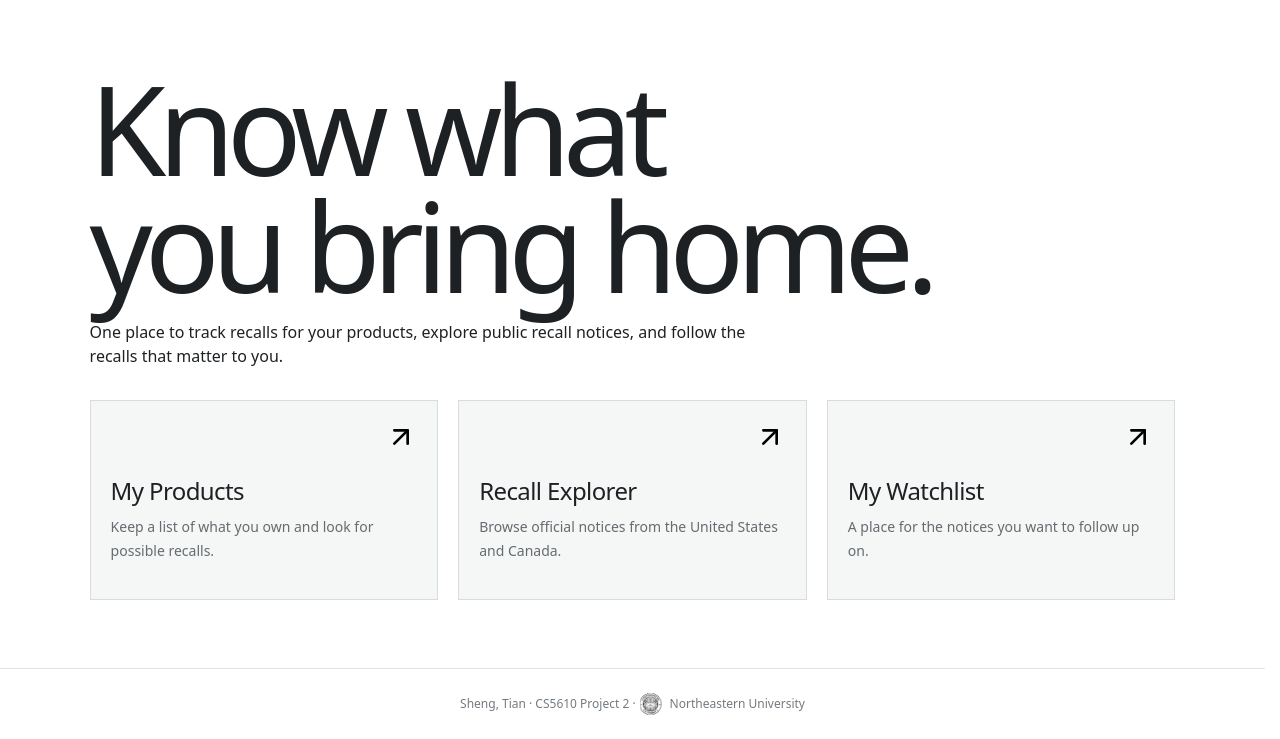
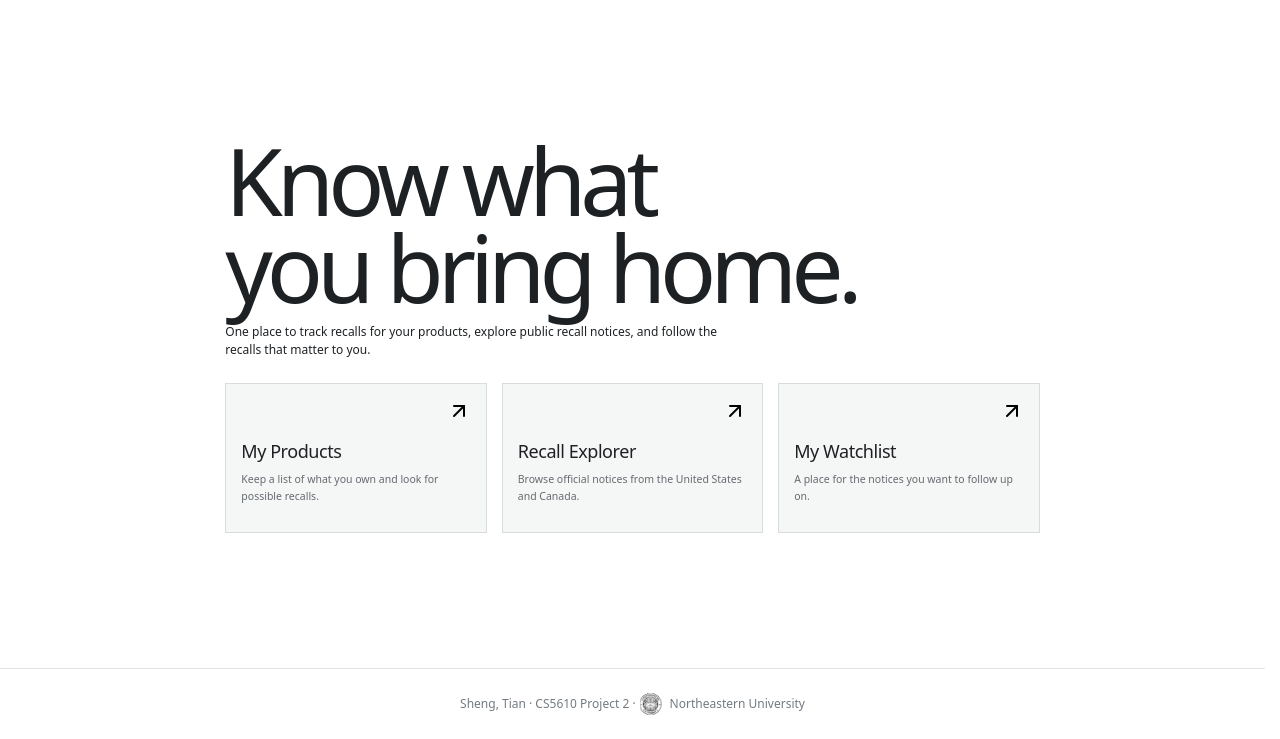
Before and after one commit to Hard3007/CS560-P2, a website: page public/index.html in a window 1280 px wide. Shown: the part 61-800 px from the top of the page. Drawn offline with Linux system fonts and the light colour scheme; no server answers; a web font is replaced by a local one.

Commit message:
Reduce desktop homepage content to 75 percent

```diff
--- a/public/css/home.css
+++ b/public/css/home.css
@@ -86,29 +86,47 @@
     margin-bottom: 0;
   }
   .home-content {
-    padding-block: clamp(12px, 2svh, 44px);
+    --home-scale: 0.75;
+    width: calc(
+      var(--home-scale) * min(1800px, calc(100% - clamp(40px, 14vw, 320px)))
+    );
+    padding-block: calc(var(--home-scale) * clamp(12px, 2svh, 44px));
+  }
+  .home-hero {
+    max-width: calc(var(--home-scale) * 1480px);
   }
   .home-hero h1 {
-    margin-bottom: clamp(12px, 2svh, 28px);
-    font-size: clamp(64px, min(10.3vw, 15.5svh), 224px);
+    margin-bottom: calc(var(--home-scale) * clamp(12px, 2svh, 28px));
+    font-size: calc(
+      var(--home-scale) * clamp(64px, min(10.3vw, 15.5svh), 224px)
+    );
   }
   .home-introduction > p {
+    max-width: calc(var(--home-scale) * 680px);
+    font-size: calc(var(--home-scale) * clamp(16px, 1.1vw, 22px));
     line-height: 1.5;
   }
   .feature-tiles {
-    margin-top: clamp(20px, 4svh, 56px);
+    gap: calc(var(--home-scale) * 20px);
+    margin-top: calc(var(--home-scale) * clamp(20px, 4svh, 56px));
   }
   .feature-tile {
-    min-height: clamp(156px, 25svh, 300px);
-    padding: clamp(16px, 2.5svh, 32px);
+    min-height: calc(var(--home-scale) * clamp(156px, 25svh, 300px));
+    padding: calc(var(--home-scale) * clamp(16px, 2.5svh, 32px));
   }
   .tile-top img {
-    width: clamp(24px, 4svh, 36px);
-    height: clamp(24px, 4svh, 36px);
+    width: calc(var(--home-scale) * clamp(24px, 4svh, 36px));
+    height: calc(var(--home-scale) * clamp(24px, 4svh, 36px));
   }
   .feature-tile h2 {
-    margin: clamp(12px, 3svh, 40px) 0 10px;
-    font-size: clamp(24px, min(1.6vw, 3.4svh), 34px);
+    margin: calc(var(--home-scale) * clamp(12px, 3svh, 40px)) 0
+      calc(var(--home-scale) * 10px);
+    font-size: calc(var(--home-scale) * clamp(24px, min(1.6vw, 3.4svh), 34px));
+    letter-spacing: calc(var(--home-scale) * -0.6px);
+  }
+  .feature-tile p {
+    max-width: calc(var(--home-scale) * 390px);
+    font-size: calc(var(--home-scale) * clamp(14px, 0.8vw, 16px));
   }
 }
 @media (max-width: 900px) {
```
